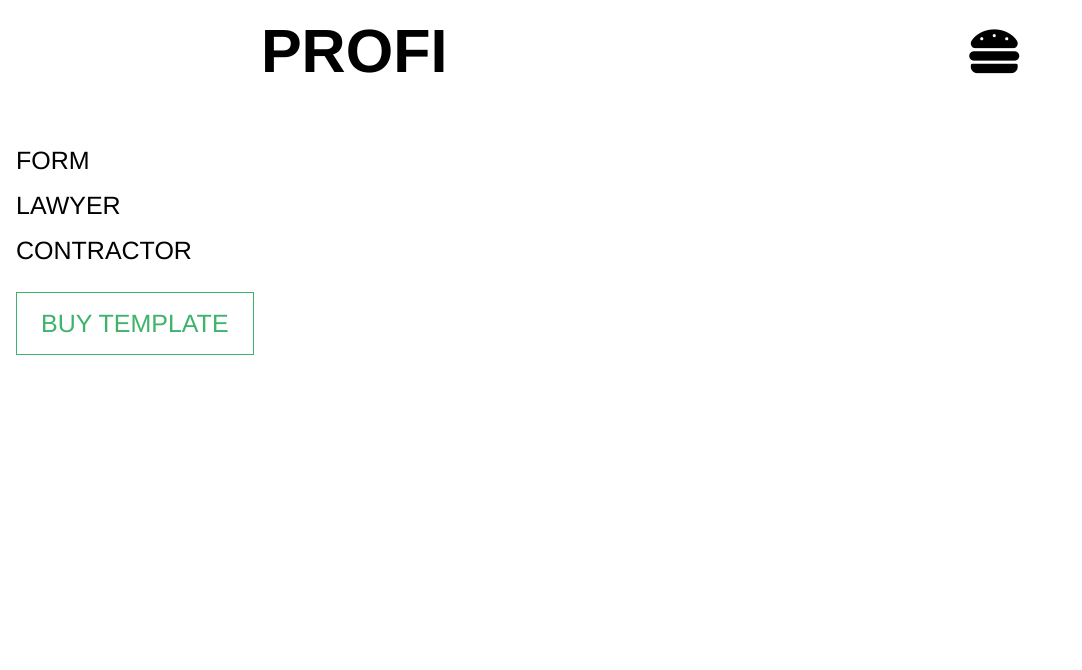
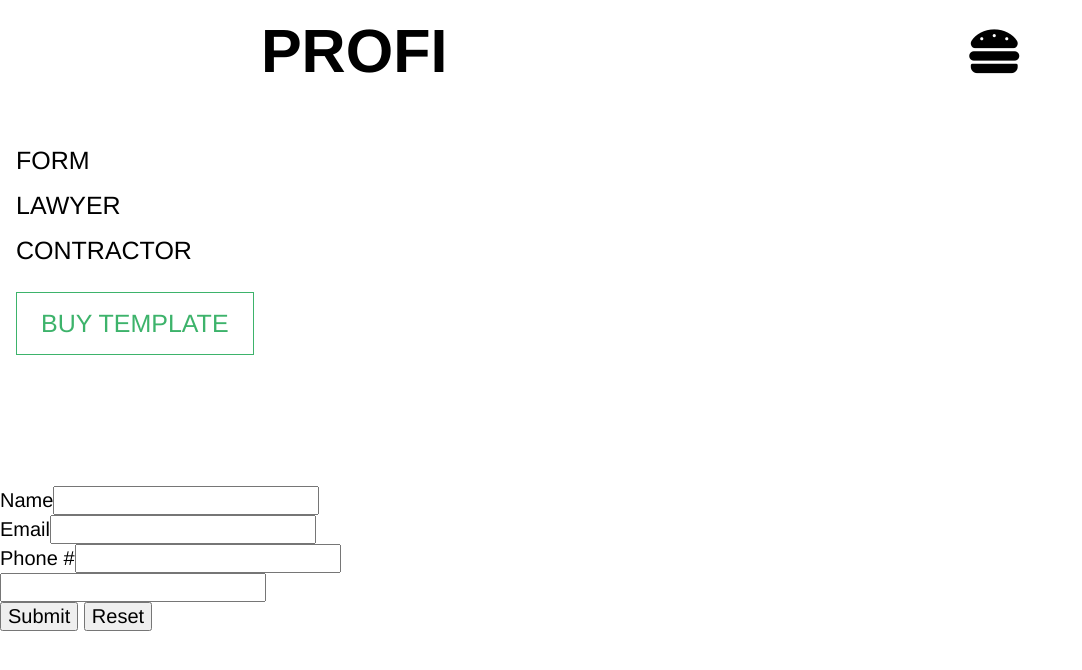
Before and after one commit to Syrvpp/in-class-rwd, a website: page client/form.html in a window 1280 px wide. Shown: the whole page, without its empty margins (0-1082 px from the left). Drawn offline with nearby package versions, Linux system fonts and the light colour scheme.

Commit message:
Add form markup

```diff
--- a/client/form.html
+++ b/client/form.html
@@ -38,6 +38,22 @@
       <a href="#" class="button">Buy Template</a>
     </nav>
 
+    <form action="">
+      <div><label for="name">Name</label><input type="text" id="name" /></div>
+      <div>
+        <label for="email">Email</label><input type="email" id="email" />
+      </div>
+      <div>
+        <label for="fone">Phone #</label><input type="text" id="fone" />
+      </div>
+      <div>
+        <label for="profilPic"></label><input type="text" id="profilPic" />
+      </div>
+
+      <button>Submit</button>
+      <button type="reset">Reset</button>
+    </form>
+
     <script src="./scripts.js"></script>
   </body>
 </html>
```
Lines whose indentation alone changed are shown as unchanged.
